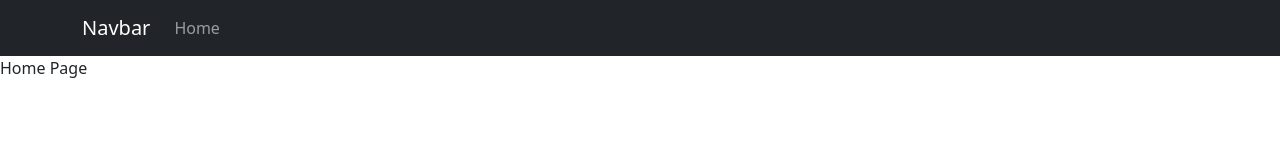
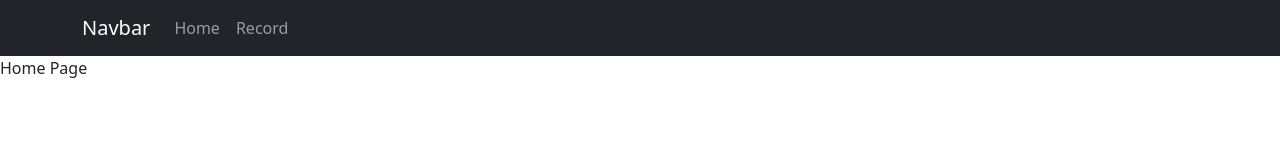
Before and after one commit to burakS-cloud/QRCode-frontend, a React (Create React App) app: page / in a window 1280 px wide. Shown: the top 160 px of the page. Built offline with nearby package versions, Linux system fonts and the light colour scheme.

Commit message:
add record tab

```diff
--- a/src/App.js
+++ b/src/App.js
@@ -8,7 +8,7 @@ function App() {
   return (
     <Router>
       <Routes>
-        <Route path="/record" element={<Record />}></Route>
+        <Route path="record" element={<Record />}></Route>
         <Route path="/" element={<Home />}></Route>
 
         {/* <QRCode style={{ marginLeft: "15rem" }} value="www.google.com" id="5" /> */}
--- a/src/components/NavbarComp.js
+++ b/src/components/NavbarComp.js
@@ -11,7 +11,7 @@ const NavbarComp = () => {
           <Navbar.Brand href="/">Navbar</Navbar.Brand>
           <Nav className="me-auto">
             <Nav.Link href="/">Home</Nav.Link>
-            {/* <Nav.Link href="/record">Record</Nav.Link> */}
+            <Nav.Link href="/record">Record</Nav.Link>
           </Nav>
         </Container>
       </Navbar>
```
